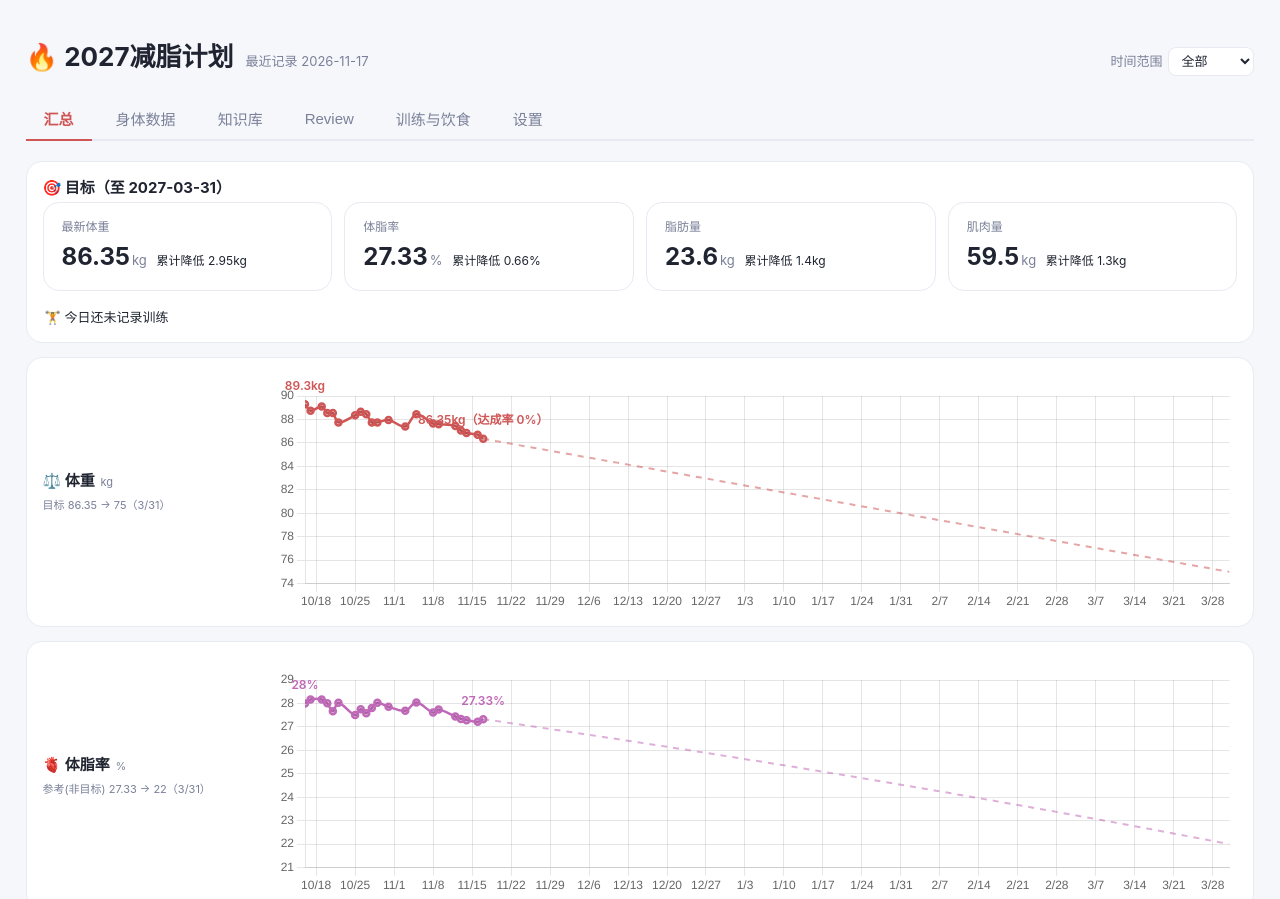
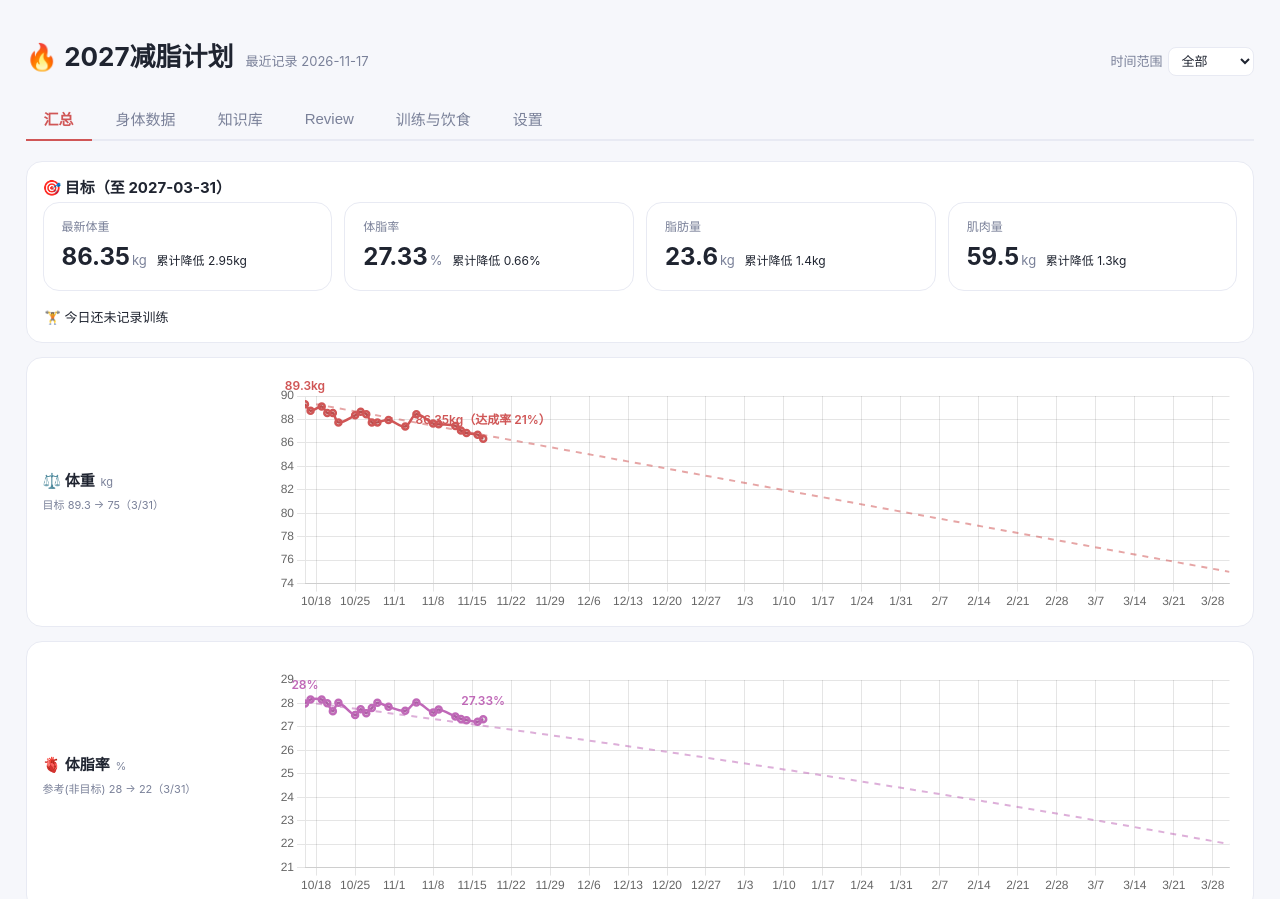
Before and after one commit to dika-sama/health-site, a plain HTML site: page index.html in a window 1280 px wide. Shown: the top 899 px of the page. Drawn offline with Linux system fonts and the light colour scheme.

Commit message:
目标线锚点改回 10/18 计划起点:from=89.3/25.0/60.8(体脂28.0%),终点 75kg/22% 不变;164 天线性外推(0.61kg/周),φ=25.2% 与训练+蛋白假设一致;线不再随 Review 重锚

```diff
--- a/data/goals.json
+++ b/data/goals.json
@@ -3,52 +3,52 @@
     "id": "weight-0430",
     "metric": "weight",
     "label": "体重目标",
-    "start": "2026-11-17",
+    "start": "2026-10-18",
     "end": "2027-03-31",
-    "from": 86.35,
+    "from": 89.3,
     "to": 75.0,
     "direction": "down",
     "curve": "linear",
     "scenarios": {},
-    "note": "单线:训练+蛋白(φ~25%)+450-600缺口/天,11/17 起线性外推到 3/31 = 75.0kg(133天,0.61kg/周);体脂 22% = 正常男性 5 个月可达上限,非 18%(那是多年训练结果);线随 Review 用最新实测重锚"
+    "note": "单线:训练+蛋白(φ~25%)+450-600缺口/天,10/18 起线性外推到 3/31 = 75.0kg(164天,0.61kg/周);体脂 22% = 正常男性 5 个月可达上限,非 18%(那是多年训练结果);线锚定 10/18 计划起点,不再随 Review 重锚"
   },
   {
     "id": "fatmass-0430",
     "metric": "fatMass",
     "label": "脂肪量目标",
-    "start": "2026-11-17",
+    "start": "2026-10-18",
     "end": "2027-03-31",
-    "from": 23.6,
+    "from": 25.0,
     "to": 16.5,
     "direction": "down",
     "curve": "linear",
     "scenarios": {},
-    "note": "单线:训练+蛋白(φ~25%)+450-600缺口/天,11/17 起线性外推到 3/31 = 16.5kg(减 7.1kg,0.39kg/周)"
+    "note": "单线:训练+蛋白(φ~25%)+450-600缺口/天,10/18 起线性外推到 3/31 = 16.5kg(减 8.5kg,0.36kg/周)"
   },
   {
     "id": "musclemass-0430",
     "metric": "muscleMass",
     "label": "肌肉量目标",
-    "start": "2026-11-17",
+    "start": "2026-10-18",
     "end": "2027-03-31",
-    "from": 59.5,
+    "from": 60.8,
     "to": 57.2,
     "direction": "down",
     "curve": "linear",
     "scenarios": {},
-    "note": "单线:训练+蛋白(φ~25%)+450-600缺口/天,11/17 起线性外推到 3/31 = 57.2kg(掉 2.3kg;纯饿会同缺口掉到 53.8)"
+    "note": "单线:训练+蛋白(φ~25%)+450-600缺口/天,10/18 起线性外推到 3/31 = 57.2kg(掉 3.6kg;纯饿会同缺口掉到 53.8)"
   },
   {
     "id": "bodyfat-0430",
     "metric": "bodyFat",
     "label": "体脂率(参考,非目标)",
-    "start": "2026-11-17",
+    "start": "2026-10-18",
     "end": "2027-03-31",
-    "from": 27.33,
+    "from": 28.0,
     "to": 22.0,
     "direction": "down",
     "curve": "linear",
     "scenarios": {},
-    "note": "单线:训练+蛋白(φ~25%)+450-600缺口/天,11/17 起线性外推到 3/31 = 75.0kg/体脂 22%(减 5.3 个点);18% 是多年训练结果,非 5 个月可达"
+    "note": "单线:训练+蛋白(φ~25%)+450-600缺口/天,10/18 起线性外推到 3/31 = 75.0kg/体脂 22%(减 6 个点);18% 是多年训练结果,非 5 个月可达"
   }
 ]
--- a/data/knowledge.json
+++ b/data/knowledge.json
@@ -525,11 +525,11 @@
       "Forbes曲线",
       "代谢适应"
     ],
-    "summary": "旧三/四情形线模型(A/B/C/D)与承诺线的推导存档:三种行为的3/31端点(17.7/18.5/20.2/23.1%)与75kg快照;纯节食到不了18%体脂(Forbes/Keys/代谢适应);2026-11-18 简化为单线(训练+蛋白 φ25%+450-600缺口 → 3/31=75kg/体脂22%,正常男性5个月可达上限,非18%多年训练结果);单线随Review用最新实测重锚",
+    "summary": "旧三/四情形线模型(A/B/C/D)与承诺线的推导存档:三种行为的3/31端点(17.7/18.5/20.2/23.1%)与75kg快照;纯节食到不了18%体脂(Forbes/Keys/代谢适应);2026-11-18 简化为单线(训练+蛋白 φ25%+450-600缺口 → 3/31=75kg/体脂22%,正常男性5个月可达上限,非18%多年训练结果);单线锚定 10/18 计划起点(89.3/25.0/60.8),不随Review重锚",
     "body": [
       {
         "h": "2026-11-18 更新:单线目标替代本模型",
-        "p": "用户要求简化:多情景线太复杂。目标改为单线——训练+蛋白(φ~25%)+450-600kcal/天缺口,从最新实测线性外推到 2027-03-31 = 75kg/体脂 22%。22% 是正常男性 5 个月+抗阻训练的可达上限(新手红利期 4-8 周可减 2-3 个点,3 个月 21-23%,6-12 个月 15-20%);18% 是多年训练结果,非 5 个月可达。本条以下内容为旧模型的推导存档,仅作文献参考,不再驱动目标线。"
+        "p": "用户要求简化:多情景线太复杂。目标改为单线——训练+蛋白(φ~25%)+450-600kcal/天缺口,从 10/18 计划起点(89.3/25.0/60.8)线性外推到 2027-03-31 = 75kg/体脂 22%(164 天,φ 实际 25.2%)。22% 是正常男性 5 个月+抗阻训练的可达上限(新手红利期 4-8 周可减 2-3 个点,3 个月 21-23%,6-12 个月 15-20%);18% 是多年训练结果,非 5 个月可达。本条以下内容为旧模型的推导存档,仅作文献参考,不再驱动目标线。线固定锚定 10/18,不随 Review 重锚(2026-11-18 修订)。"
       },
       {
         "h": "结论:目标按行为分档,不按体重单值",
```
Also changed, not shown: index.html (+3 -2 lines).
